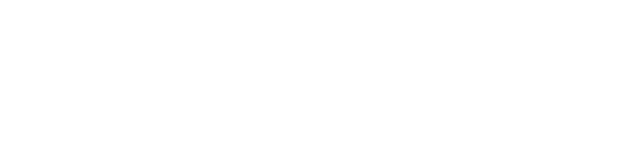
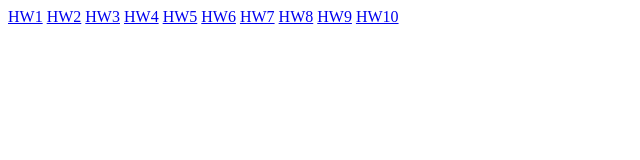
Before and after one commit to JetCigar/webapp68-, a plain HTML site: page hw.html in a window 1280 px wide. Shown: the whole page, without its empty margins (0-640 px from the left). Drawn offline with Linux system fonts and the light colour scheme.

Commit message:
after_adjustfinal

```diff
--- a/hw.html
+++ b/hw.html
@@ -6,6 +6,15 @@
     <title>Hw</title>
 </head>
 <body>
-    <a href=""></a>
+    <a href="/hw//homeworkWebapp/Exersice_1.html">HW1</a>
+    <a href="/hw//homeworkWebapp/Exersice_2.html">HW2</a>
+    <a href="/hw/homeworkWebapp/Exersice_3.html">HW3</a>
+    <a href="/hw/homeworkWebapp/Exersice_4.html">HW4</a>
+    <a href="/hw/homeworkWebapp/Exersice_5.html">HW5</a>
+    <a href="/hw/homeworkWebapp/Exersice_6.html">HW6</a>
+    <a href="/hw/homeworkWebapp/Exersice_7.html">HW7</a>
+    <a href="/hw/homeworkWebapp/Exsercise_8.html">HW8</a>
+    <a href="/hw/homeworkWebapp/Exersice_9.html">HW9</a>
+    <a href="/hw/homeworkWebapp/Exersice_10.html">HW10</a>
 </body>
 </html>
--- a/mystyle.css
+++ b/mystyle.css
@@ -24,11 +24,12 @@ nav a{
     width: 500px;
     height: 500px;
     border-radius: 100%;
-    margin-left: 1087px;
+    margin-left: 1000px;
 
 }
 
 .content{
+    margin-left: 50px;
     display: flex;
     justify-content: none;
 
```
Also changed, not shown: index.html (+2 -2 lines).
